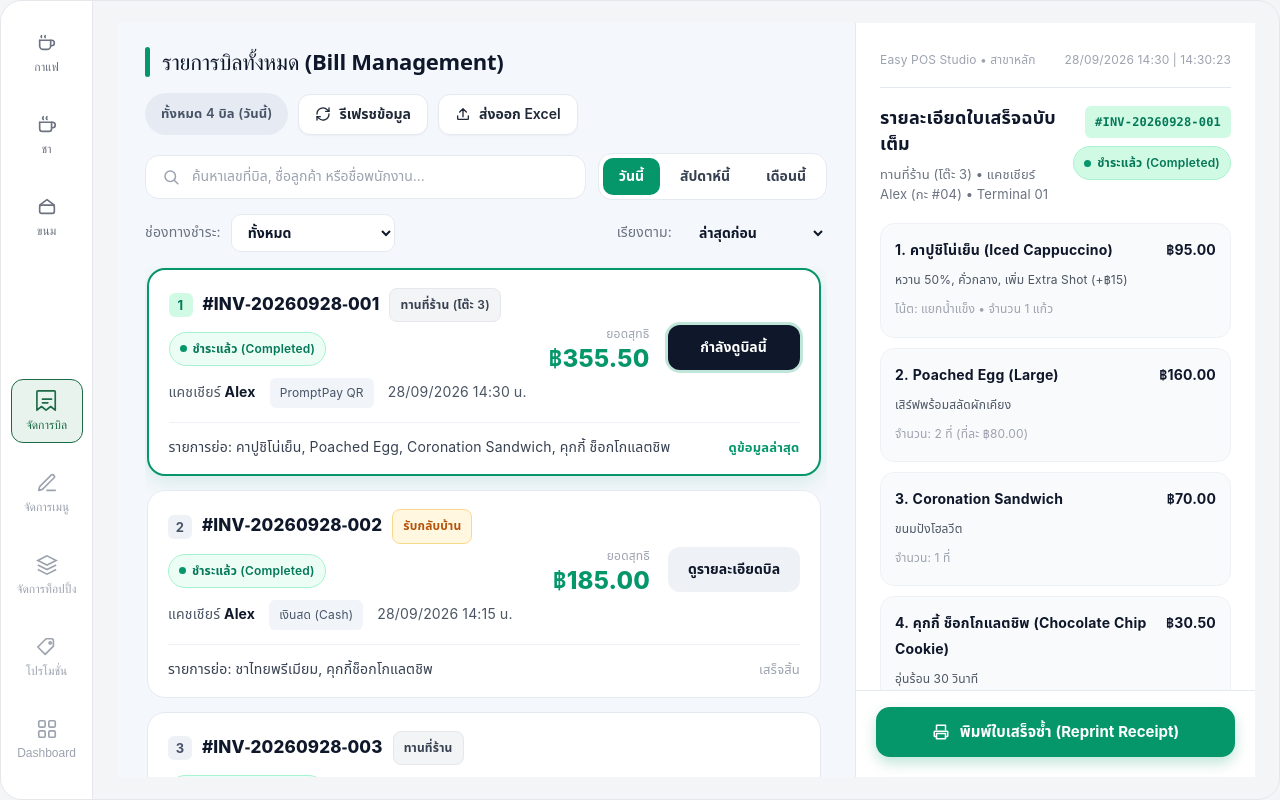
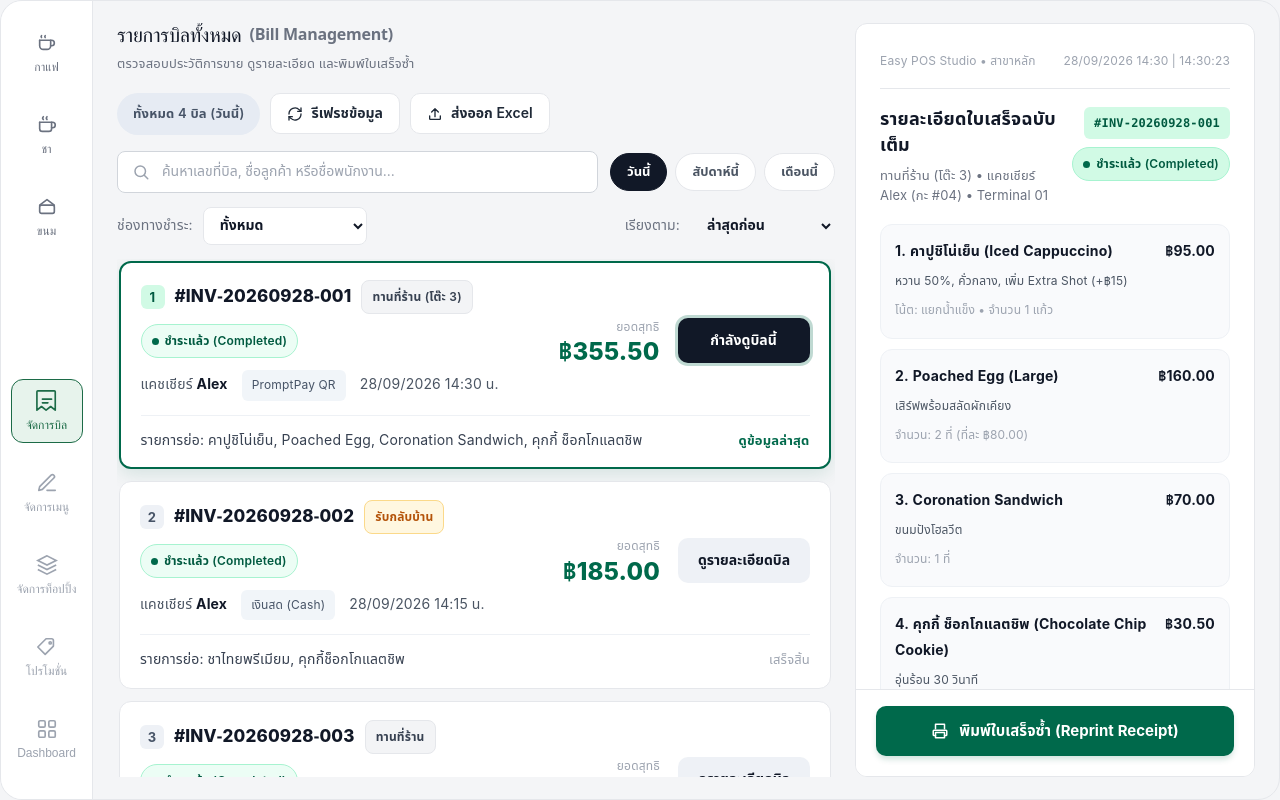
Before and after one commit to Mraustin0/CafePosSystem, a React (Vite) app in the folder pos-demo/: page / in a window 1280 px wide. Both pictures are taken after a click on the button "จัดการบิล". Built offline with nearby package versions, Linux system fonts and the light colour scheme.

Commit message:
style: align BillManagement layout with MenuManagement UI

```diff
--- a/pos-demo/src/BillManagementView.css
+++ b/pos-demo/src/BillManagementView.css
@@ -1,18 +1,18 @@
 /* =========================================================
    BillManagementView — 2 คอลัมน์ (รายการบิล | ใบเสร็จ)
+   จัดวางให้สอดคล้องกับหน้าจัดการเมนู / จัดการท็อปปิ้ง
    ========================================================= */
 .bm-container {
-  --bm-green: #059669;
-  --bm-green-dark: #047857;
+  --bm-green: #00694b;
+  --bm-green-dark: #005a40;
   --bm-green-soft: #d1fae5;
   --bm-green-tint: #ecfdf5;
-  --bm-ink: #0f172a;
+  --bm-ink: #111827;
   --bm-text: #1f2937;
   --bm-muted: #6b7280;
-  --bm-line: #e5e9f0;
-  --bm-bg: #f4f7fb;
+  --bm-line: #e5e7eb;
 
-  /* ให้เต็มพื้นที่ของ .pos-body ทั้งแนวกว้างและสูง */
+  /* เต็มพื้นที่ของ .pos-body (ซึ่งมี padding 22px 24px อยู่แล้ว) */
   flex: 1 1 auto;
   align-self: stretch;
   width: 100%;
@@ -22,7 +22,8 @@
 
   display: grid;
   grid-template-columns: minmax(0, 1fr) 400px;
-  background: var(--bm-bg);
+  gap: 20px;
+  background: transparent; /* ใช้พื้นหลังของ .pos เหมือนหน้าอื่น */
   color: var(--bm-text);
   font-family: inherit;
 }
@@ -41,7 +42,7 @@
   flex-direction: column;
   min-width: 0;
   min-height: 0;
-  padding: 24px 28px 0;
+  padding: 0; /* ไม่ซ้อน padding — ตำแหน่งหัวข้อตรงกับหน้าอื่น */
   overflow: hidden;
 }
 
@@ -50,13 +51,22 @@
   justify-content: space-between;
   align-items: center;
   gap: 16px;
-  margin-bottom: 18px;
+  margin-bottom: 16px;
+  flex-shrink: 0;
   flex-wrap: wrap;
 }
 
-.bm-title-wrap { display: flex; align-items: center; gap: 12px; min-width: 0; }
-.bm-title-bar { width: 5px; height: 30px; border-radius: 4px; background: var(--bm-green); flex-shrink: 0; }
-.bm-title { margin: 0; font-size: 22px; font-weight: 700; color: var(--bm-ink); }
+.bm-title {
+  margin: 0 0 4px;
+  font-size: 20px;
+  font-weight: 700;
+  color: var(--bm-ink);
+  display: flex;
+  align-items: center;
+  gap: 8px;
+}
+.bm-title span { font-size: 16px; font-weight: 600; color: var(--bm-muted); }
+.bm-subtitle { margin: 0; font-size: 13px; color: var(--bm-muted); }
 
 .bm-header-right { display: flex; align-items: center; gap: 10px; flex-wrap: wrap; }
 
@@ -76,13 +86,12 @@
   gap: 8px;
   padding: 9px 16px;
   border: 1px solid var(--bm-line);
-  border-radius: 12px;
+  border-radius: 10px;
   background: #fff;
   color: var(--bm-text);
   font-size: 14px;
   font-weight: 600;
   cursor: pointer;
-  box-shadow: 0 1px 2px rgba(15, 23, 42, 0.04);
 }
 .bm-btn:hover { background: #f8fafc; }
 
@@ -91,6 +100,7 @@
   gap: 12px;
   align-items: center;
   margin-bottom: 14px;
+  flex-shrink: 0;
   flex-wrap: wrap;
 }
 
@@ -99,46 +109,41 @@
   display: flex;
   align-items: center;
   gap: 10px;
-  padding: 0 16px;
-  height: 44px;
-  border: 1px solid var(--bm-line);
-  border-radius: 14px;
+  padding: 0 14px;
+  height: 42px;
+  border: 1px solid #d1d5db;
+  border-radius: 8px;
   background: #fff;
   color: #9ca3af;
 }
-.bm-search:focus-within { border-color: var(--bm-green); box-shadow: 0 0 0 3px rgba(5, 150, 105, 0.15); }
+.bm-search:focus-within { border-color: #10b981; }
 .bm-search input {
   flex: 1;
   min-width: 0;
   border: 0;
   outline: 0;
-  background: transparent;
+  background: transparent !important;
   font-size: 14px;
   color: var(--bm-ink);
 }
 .bm-search input::placeholder { color: #9ca3af; }
 
-.bm-tabs {
-  display: flex;
-  gap: 4px;
-  padding: 4px;
-  border: 1px solid var(--bm-line);
-  border-radius: 14px;
-  background: #fff;
-}
+/* แท็บช่วงเวลา: พิลแยกกันเหมือนแท็บหมวดหมู่ในหน้าท็อปปิ้ง */
+.bm-tabs { display: flex; gap: 8px; }
 .bm-tab {
   padding: 8px 16px;
-  border: 0;
-  border-radius: 10px;
-  background: transparent;
-  color: #374151;
-  font-size: 14px;
+  border: 1px solid var(--bm-line);
+  border-radius: 20px;
+  background: #fff;
+  color: #4b5563;
+  font-size: 13px;
   font-weight: 600;
   white-space: nowrap;
   cursor: pointer;
+  transition: all 0.2s ease;
 }
 .bm-tab:hover { background: #f1f5f9; }
-.bm-tab.active { background: var(--bm-green); color: #fff; }
+.bm-tab.active { background: #111827; border-color: #111827; color: #fff; }
 
 .bm-custom-range {
   display: flex;
@@ -152,7 +157,7 @@
   height: 36px;
   padding: 0 10px;
   border: 1px solid var(--bm-line);
-  border-radius: 10px;
+  border-radius: 8px;
   background: #fff;
   color: var(--bm-ink);
 }
@@ -163,6 +168,7 @@
   align-items: center;
   gap: 12px;
   margin-bottom: 14px;
+  flex-shrink: 0;
   font-size: 14px;
   color: var(--bm-muted);
 }
@@ -171,7 +177,7 @@
   height: 38px;
   padding: 0 32px 0 12px;
   border: 1px solid var(--bm-line);
-  border-radius: 10px;
+  border-radius: 8px;
   background: #fff;
   color: var(--bm-ink);
   font-size: 14px;
@@ -184,17 +190,17 @@
   flex: 1 1 auto;
   display: flex;
   flex-direction: column;
-  gap: 14px;
+  gap: 12px;
   min-height: 0;
   overflow-y: auto;
-  padding: 2px 6px 24px 2px;
+  padding: 2px 4px 4px 2px;
 }
 
 /* ---------- การ์ดบิล ---------- */
 .bm-card {
   padding: 18px 20px 14px;
   border: 1.5px solid var(--bm-line);
-  border-radius: 18px;
+  border-radius: 12px;
   background: #fff;
   cursor: pointer;
   transition: border-color 0.15s ease, box-shadow 0.15s ease;
@@ -203,7 +209,7 @@
 .bm-card.selected {
   border: 2px solid var(--bm-green);
   padding: 17.5px 19.5px 13.5px;
-  box-shadow: 0 6px 18px rgba(5, 150, 105, 0.12);
+  box-shadow: 0 6px 18px rgba(0, 105, 75, 0.12);
 }
 
 .bm-card-top { display: flex; justify-content: space-between; align-items: center; gap: 16px; }
@@ -270,7 +276,7 @@
   min-width: 132px;
   padding: 12px 16px;
   border: 0;
-  border-radius: 12px;
+  border-radius: 10px;
   background: #eef1f6;
   color: var(--bm-ink);
   font-size: 14px;
@@ -278,7 +284,7 @@
   cursor: pointer;
 }
 .bm-view-btn:hover { background: #e2e8f0; }
-.bm-view-btn.active { background: var(--bm-ink); color: #fff; box-shadow: 0 0 0 3px rgba(5, 150, 105, 0.25); }
+.bm-view-btn.active { background: #111827; color: #fff; box-shadow: 0 0 0 3px rgba(0, 105, 75, 0.25); }
 
 .bm-card-bottom {
   display: flex;
@@ -302,14 +308,16 @@
 
 .bm-empty { padding: 48px 16px; text-align: center; color: #9ca3af; }
 
-/* ---------- ฝั่งขวา: ใบเสร็จ ---------- */
+/* ---------- ฝั่งขวา: ใบเสร็จ (การ์ดขาว มุมโค้งเหมือนตารางหน้าท็อปปิ้ง) ---------- */
 .bm-receipt-pane {
   position: relative;
   display: flex;
   flex-direction: column;
   min-height: 0;
-  border-left: 1px solid var(--bm-line);
+  border: 1px solid var(--bm-line);
+  border-radius: 12px;
   background: #fff;
+  overflow: hidden;
 }
 
 .bm-receipt-scroll { flex: 1 1 auto; min-height: 0; overflow-y: auto; padding: 24px 24px 16px; }
@@ -344,22 +352,9 @@
   gap: 12px;
   padding: 14px;
   border: 1px solid #eef1f5;
-  border-radius: 14px;
+  border-radius: 12px;
   background: #f9fafc;
 }
-.bm-item-icon {
-  display: grid;
-  place-items: center;
-  width: 40px;
-  height: 40px;
-  border-radius: 10px;
-  font-size: 18px;
-  flex-shrink: 0;
-}
-.tone-amber { background: #fef3c7; }
-.tone-orange { background: #ffedd5; }
-.tone-green { background: var(--bm-green-soft); }
-
 .bm-item-body { flex: 1; min-width: 0; }
 .bm-item-row { display: flex; justify-content: space-between; gap: 10px; }
 .bm-item-name { font-size: 14px; font-weight: 700; color: var(--bm-ink); }
@@ -390,7 +385,7 @@
   margin-top: 18px;
   padding: 14px 16px;
   border: 1px solid #eef1f5;
-  border-radius: 14px;
+  border-radius: 12px;
   background: #f9fafc;
   display: flex;
   flex-direction: column;
@@ -412,13 +407,13 @@
   gap: 10px;
   height: 50px;
   border: 0;
-  border-radius: 14px;
+  border-radius: 10px;
   background: var(--bm-green);
   color: #fff;
   font-size: 15px;
   font-weight: 700;
   cursor: pointer;
-  box-shadow: 0 6px 14px rgba(5, 150, 105, 0.25);
+  box-shadow: 0 4px 6px -1px rgba(0, 105, 75, 0.2);
 }
 .bm-reprint:hover { background: var(--bm-green-dark); }
 
@@ -453,5 +448,4 @@
 
 @media (max-width: 820px) {
   .bm-container { grid-template-columns: 1fr; overflow-y: auto; }
-  .bm-receipt-pane { border-left: 0; border-top: 1px solid var(--bm-line); }
 }
--- a/pos-demo/src/BillManagementView.jsx
+++ b/pos-demo/src/BillManagementView.jsx
@@ -108,10 +108,7 @@ const calcVat = (total) => (total * 7) / 107;
 
 const summarize = (items) =>
   items
-    .map((it) => {
-      const name = it.name.replace(/^\d+\.\s*/, '').replace(/\s*\(.*\)\s*$/, '');
-      return name;
-    })
+    .map((it) => it.name.replace(/^\d+\.\s*/, '').replace(/\s*\(.*\)\s*$/, ''))
     .join(', ');
 
 const daysBetween = (isoA, isoB) =>
@@ -176,10 +173,15 @@ export default function BillManagementView() {
       {/* ---------------- ฝั่งซ้าย: รายการบิล ---------------- */}
       <section className="bm-list-pane">
         <header className="bm-list-header">
-          <div className="bm-title-wrap">
-            <span className="bm-title-bar" />
-            <h2 className="bm-title">รายการบิลทั้งหมด (Bill Management)</h2>
+          <div>
+            <h2 className="bm-title">
+              รายการบิลทั้งหมด <span>(Bill Management)</span>
+            </h2>
+            <p className="bm-subtitle">
+              ตรวจสอบประวัติการขาย ดูรายละเอียด และพิมพ์ใบเสร็จซ้ำ
+            </p>
           </div>
+
           <div className="bm-header-right">
             <span className="bm-count-pill">
               ทั้งหมด {visibleBills.length} บิล ({dateTitle})
@@ -228,7 +230,6 @@ export default function BillManagementView() {
                 className={`bm-tab ${dateTab === tab.key ? 'active' : ''}`}
                 onClick={() => setDateTab(tab.key)}
               >
-                {tab.key === 'custom' && <span aria-hidden="true">📅 </span>}
                 {tab.label}
               </button>
             ))}
```
